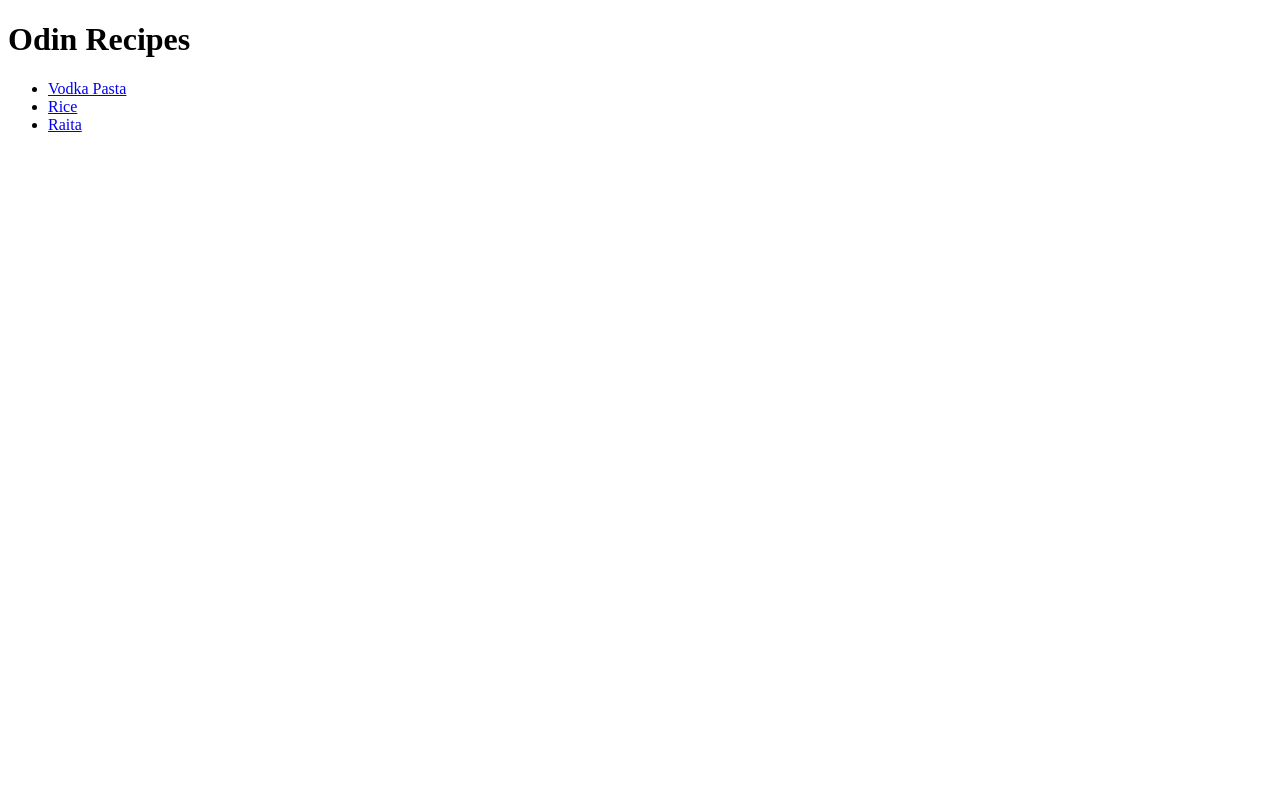
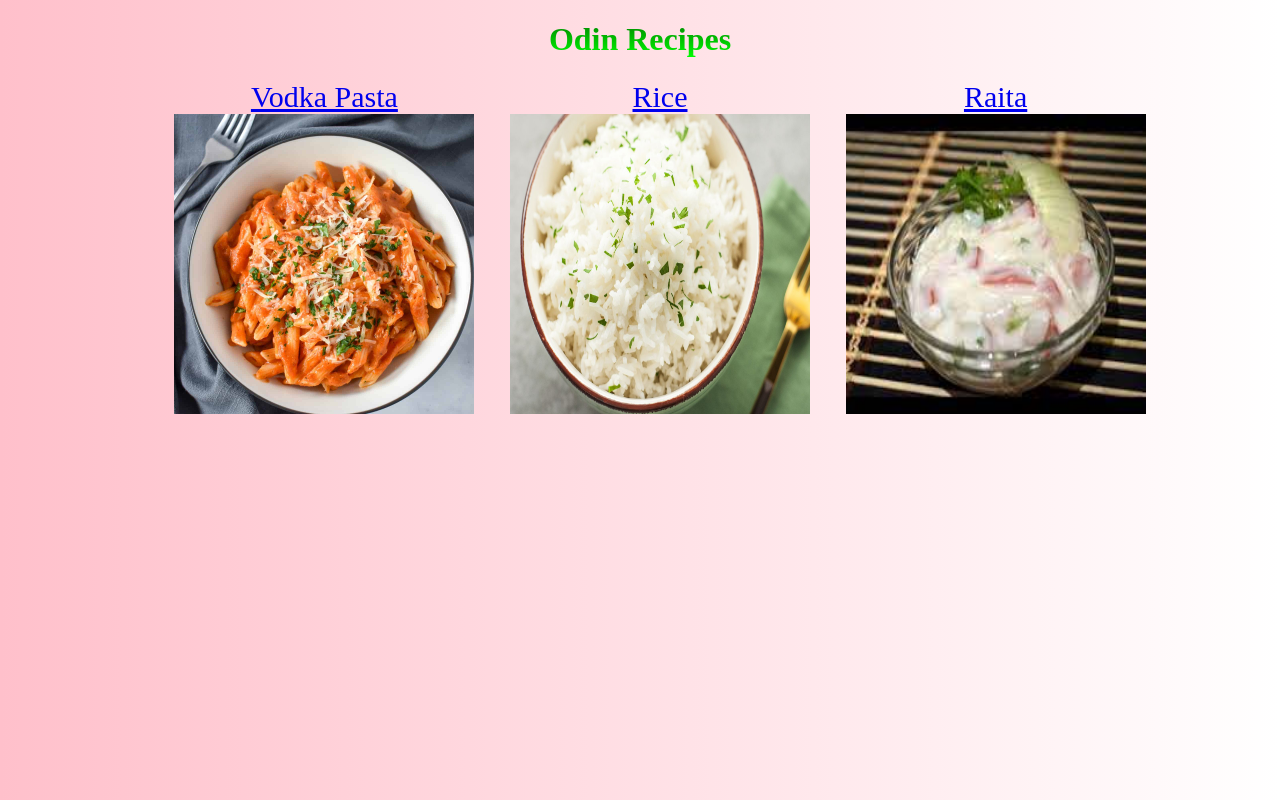
Before and after one commit to mayankkyadavv/odin-recipes, a plain HTML site: page index.html in a window 1280 px wide. Drawn offline with Linux system fonts and the light colour scheme.

Commit message:
add minor style to website

```diff
--- a/index.html
+++ b/index.html
@@ -3,15 +3,16 @@
 <html lang="en">
     <head>
         <meta charset="UTF-8">
+        <link rel="stylesheet" href="style.css">
         <title>Odin Recipes</title>
     </head>
 
     <body>
-        <h1>Odin Recipes</h1>
+        <h1 class="title">Odin Recipes</h1>
         <ul>
-            <li><a href="./recipes/vodaPasta.html">Vodka Pasta</a></li>
-            <li><a href="./recipes/rice.html">Rice</a></li>
-            <li><a href="./recipes/raita.html"">Raita</a></li>
+            <li><a href="./recipes/vodaPasta.html">Vodka Pasta</a><img src="./recipes/images/vodkaPasta.jpeg"/></li>
+            <li><a href="./recipes/rice.html">Rice</a><img src="./recipes/images/rice.jpeg"/></li>
+            <li><a href="./recipes/raita.html">Raita</a><img src="./recipes/images/raita.jpeg"/></li>
         </ul>
     </body>
 </html>
--- /dev/null
+++ b/recipes/style.css
@@ -0,0 +1,13 @@
+*{
+    background-color: antiquewhite;
+}
+
+img{
+    width: 400px;
+    height: 400px;
+}
+
+h1{
+    text-align: center;
+    color: brown;
+}
--- /dev/null
+++ b/style.css
@@ -0,0 +1,33 @@
+body{
+    background-image: linear-gradient(to right, pink, white);
+}
+
+.title{
+    text-align: center;
+    background: -webkit-linear-gradient(green, lime);
+    -webkit-background-clip: text;
+    -webkit-text-fill-color: transparent;
+}
+
+ul{
+    display: flex;
+    flex-direction: row;
+    justify-content: space-between;
+    margin-left: 10%;
+    margin-right: 10%;
+}
+
+a{
+    font-size: 30px;
+    font-family: 'Times New Roman', Times, serif;
+    text-align: center;
+}
+img{
+    width: 300px;
+    height: 300px;
+}
+
+li{
+    display: flex;
+    flex-direction: column;
+}
```
Also changed, not shown: recipes/raita.html (+1 -0 lines), recipes/rice.html (+1 -0 lines), recipes/vodaPasta.html (+1 -0 lines).
